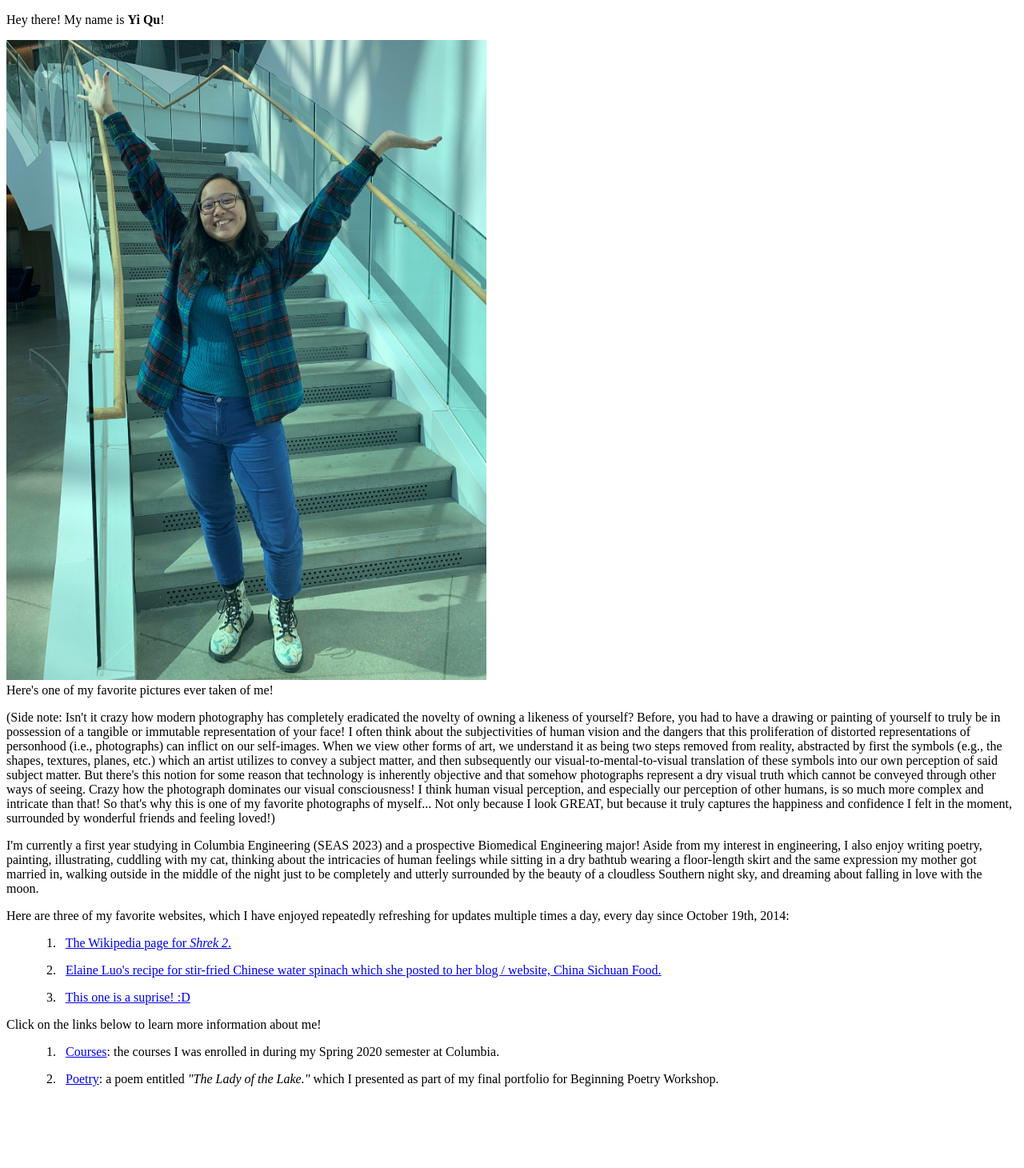
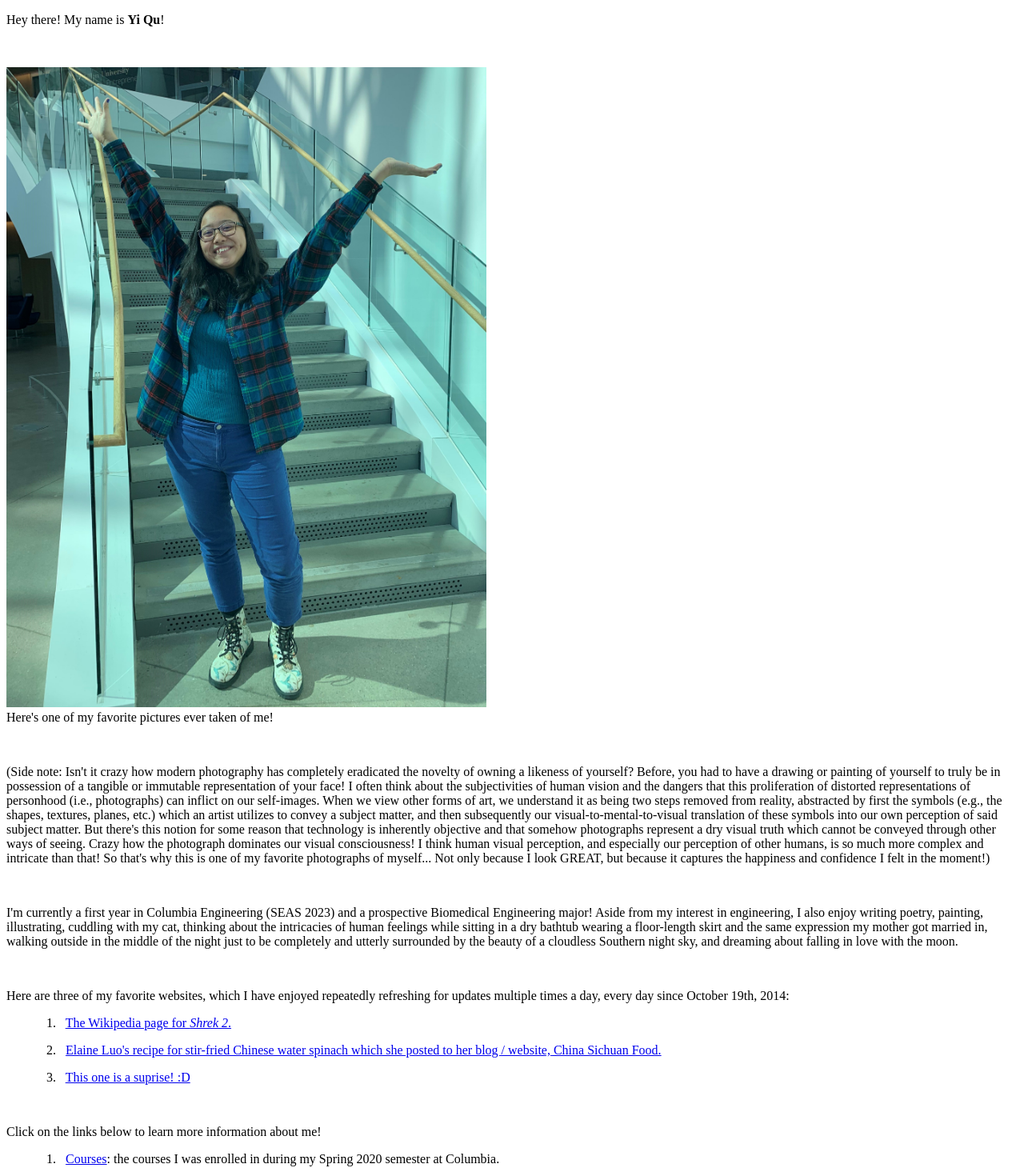
Before and after one commit to yq2281/yq2281-final, a Flask app: page / in a window 1280 px wide. Shown: the top 1460 px of the page at 80% size. Before the commit the page ends 1358 px from the top, so only its background shows below. Run offline with Flask 2, Linux system fonts and the light colour scheme.

Commit message:
Changed around the spacing and formatting of the pages.

```diff
--- a/yq2281-final/templates/courses.html
+++ b/yq2281-final/templates/courses.html
@@ -31,7 +31,6 @@
         <br>6.&nbsp;&nbsp;&nbsp;WRIT 1300: Beginning Poetry Workshop</p>
 
 
-
         <!--Formats a paragraph of text.-->
     	</p>Beginning Poetry Workshop has by far been my favorite class this
     	semester. I love the teacher, I love my classmates, and I love writing
@@ -43,6 +42,10 @@
     	become a happier, better person.</p>
 
 
+        <!--Adds more space between paragraphs.-->
+        <p>&nbsp;&nbsp;&nbsp;</p>
+
+
     	<!--Formats a paragraph of text, links to internal pages.-->
     	</p>To read a sample from my poetry portfolio, please click
     	<a href="http://127.0.0.1:5000/poetry">here</a>.
--- a/yq2281-final/templates/index.html
+++ b/yq2281-final/templates/index.html
@@ -18,9 +18,17 @@
         <!--Formats a paragraph of text.-->
         <p>Hey there! My name is <b>Yi Qu</b>!</p>
 
+        <!--Adds more space between paragraphs.-->
+        <p>&nbsp;&nbsp;&nbsp;</p>
+
 
         <!--Formats an image of me and an accompanying caption.-->
-        <p><img src="/static/me.jpg" width = "600" height = "800"><br>Here's one of my favorite pictures ever taken of me!</p>
+        <p><img src="/static/me.jpg" width = "600" height = "800">
+        <br>Here's one of my favorite pictures ever taken of me!</p>
+
+
+        <!--Adds more space between paragraphs.-->
+        <p>&nbsp;&nbsp;&nbsp;</p>
 
 
         <!--Formats a paragraph of text.-->
@@ -43,20 +51,27 @@
         and especially our perception of other humans, is so much more complex
         and intricate than that! So that's why this is one of my favorite
         photographs of myself... Not only because I look GREAT, but because it
-        truly captures the happiness and confidence I felt in the moment,
-        surrounded by wonderful friends and feeling loved!)</p>
+        captures the happiness and confidence I felt in the moment!)</p>
+
+
+        <!--Adds more space between paragraphs.-->
+        <p>&nbsp;&nbsp;&nbsp;</p>
 
 
         <!--Formats a paragraph of text.-->
-        <p>I'm currently a first year studying in Columbia Engineering (SEAS
-        2023) and a prospective Biomedical Engineering major!
-        Aside from my interest in engineering, I also enjoy writing poetry,
-        painting, illustrating, cuddling with my cat, thinking about the
-        intricacies of human feelings while sitting in a dry bathtub wearing
-        a floor-length skirt and the same expression my mother got married in,
-        walking outside in the middle of the night just to be completely and
-        utterly surrounded by the beauty of a cloudless Southern night sky,
-        and dreaming about falling in love with the moon.</p>
+        <p>I'm currently a first year in Columbia Engineering (SEAS 2023) and a
+        prospective Biomedical Engineering major! Aside from my interest in
+        engineering, I also enjoy writing poetry, painting, illustrating,
+        cuddling with my cat, thinking about the intricacies of human feelings
+        while sitting in a dry bathtub wearing a floor-length skirt and the
+        same expression my mother got married in, walking outside in the middle
+        of the night just to be completely and utterly surrounded by the beauty
+        of a cloudless Southern night sky, and dreaming about falling in love
+        with the moon.</p>
+
+
+        <!--Adds more space between paragraphs.-->
+        <p>&nbsp;&nbsp;&nbsp;</p>
 
 
         <!--Formats a paragraph of text.-->
@@ -84,6 +99,10 @@
         suprise! :D</a></p>
 
 
+        <!--Adds more space between paragraphs.-->
+        <p>&nbsp;&nbsp;&nbsp;</p>
+
+
         <!--Formats a paragraph of text.-->
         <p>Click on the links below to learn more information about me!</p>
 
```
Also changed, not shown: yq2281-final/templates/poetry.html (+10 -3 lines).
